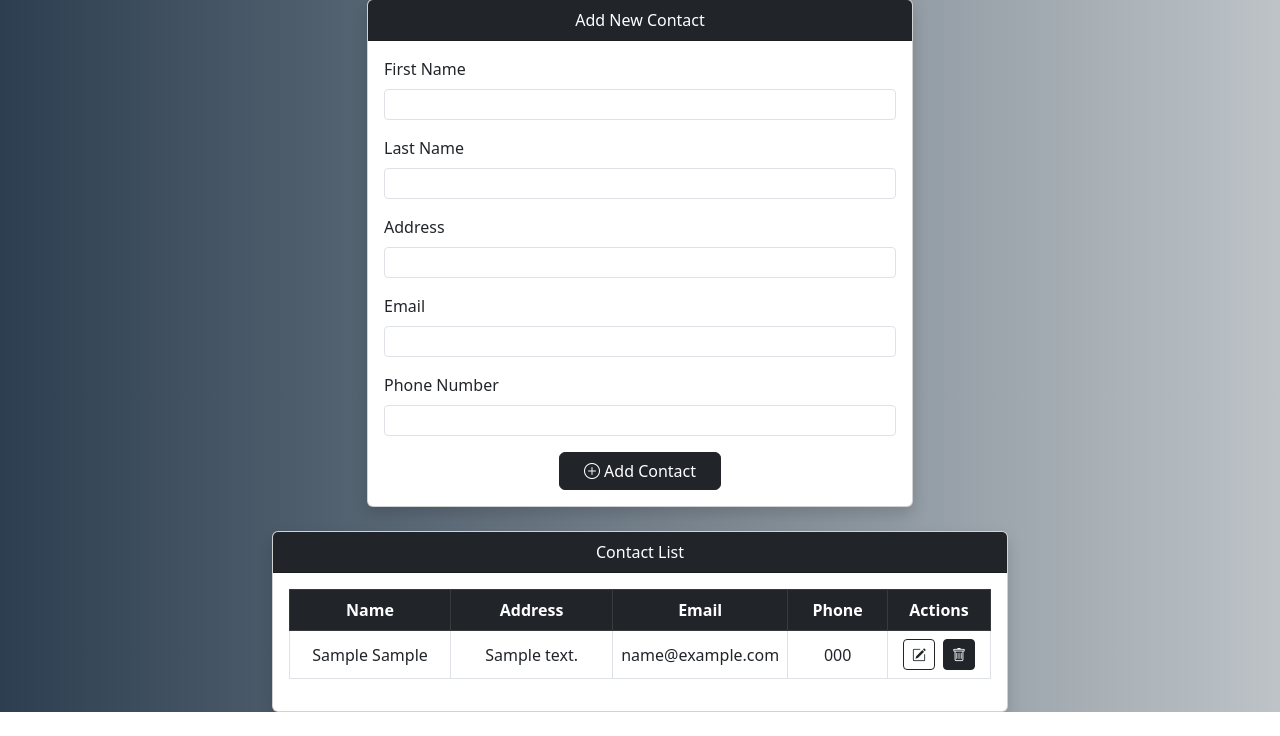
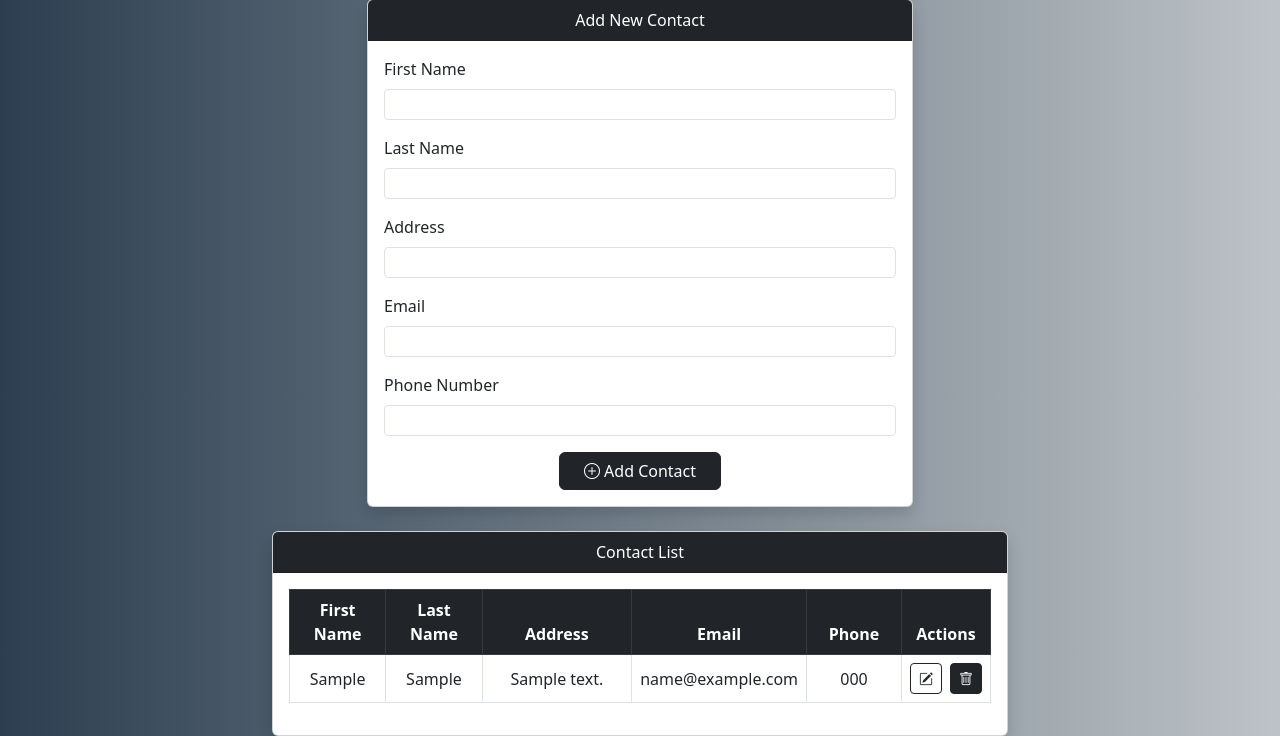
Before and after one commit to snehalchandore20/contact_management_system_Python, a Flask app: page / in a window 1280 px wide. Shown: the part 111-847 px from the top of the page. Before the commit the page ends 823 px from the top, so only its background shows below. Run offline with Flask 3, Linux system fonts and the light colour scheme; tables that the repository leaves empty or names only in its code hold one stand-in row (values such as "Sample post").

Commit message:
Fixed READ Fubctionality - now showing all 5 fields

```diff
--- a/templates/index.html
+++ b/templates/index.html
@@ -119,7 +119,8 @@
               >
                 <thead class="table-dark">
                   <tr>
-                    <th style="width: 25%">Name</th>
+                    <th style="width: 15%">First Name</th>
+                    <th style="width: 15%">Last Name</th>
                     <th style="width: 25%">Address</th>
                     <th style="width: 20%">Email</th>
                     <th style="width: 15%">Phone</th>
@@ -130,7 +131,8 @@
                 <tbody>
                   {% for c in contacts %}
                   <tr>
-                    <td>{{ c.first }} {{ c.last }}</td>
+                    <td>{{ c.first }}</td>
+                    <td>{{ c.last }}</td>
                     <td>{{ c.address }}</td>
                     <td>{{ c.email }}</td>
                     <td>{{ c.phone }}</td>
```
